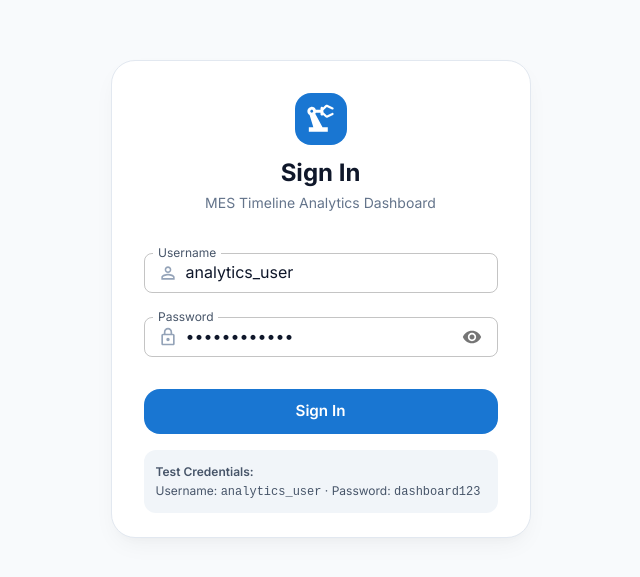
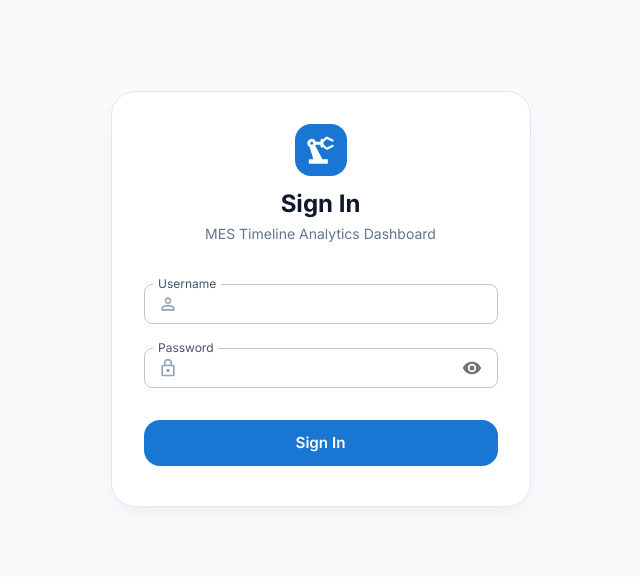
Before and after one commit to HarshadHindlekar/Timeline-Dashboard, a React (Vite) app: page /login in a window 1280 px wide. Shown: the part 101-678 px from the top of the page, without its empty margins (312-952 px from the left). Built offline with nearby package versions, Linux system fonts and the light colour scheme.

Commit message:
sec: remove prefilled credentials and remove test credentials banner from login screen

```diff
--- a/src/views/LoginView.tsx
+++ b/src/views/LoginView.tsx
@@ -26,8 +26,8 @@ export const LoginView: React.FC = () => {
   const navigate = useNavigate();
   const location = useLocation();
 
-  const [username, setUsername] = useState('analytics_user');
-  const [password, setPassword] = useState('dashboard123');
+  const [username, setUsername] = useState('');
+  const [password, setPassword] = useState('');
   const [showPassword, setShowPassword] = useState(false);
   const [errorMsg, setErrorMsg] = useState<string | null>(null);
   const [isSubmitting, setIsSubmitting] = useState(false);
@@ -189,21 +189,6 @@ export const LoginView: React.FC = () => {
             >
               {isSubmitting ? <CircularProgress size={24} color="inherit" /> : 'Sign In'}
             </Button>
-
-            <Box
-              sx={{
-                p: 1.5,
-                bgcolor: '#f1f5f9',
-                borderRadius: 1.5,
-                fontSize: '0.75rem',
-                color: '#475569',
-              }}
-            >
-              <Typography variant="caption" sx={{ fontWeight: 600, display: 'block' }}>
-                Test Credentials:
-              </Typography>
-              Username: <code>analytics_user</code> · Password: <code>dashboard123</code>
-            </Box>
           </form>
         </CardContent>
       </Card>
```
